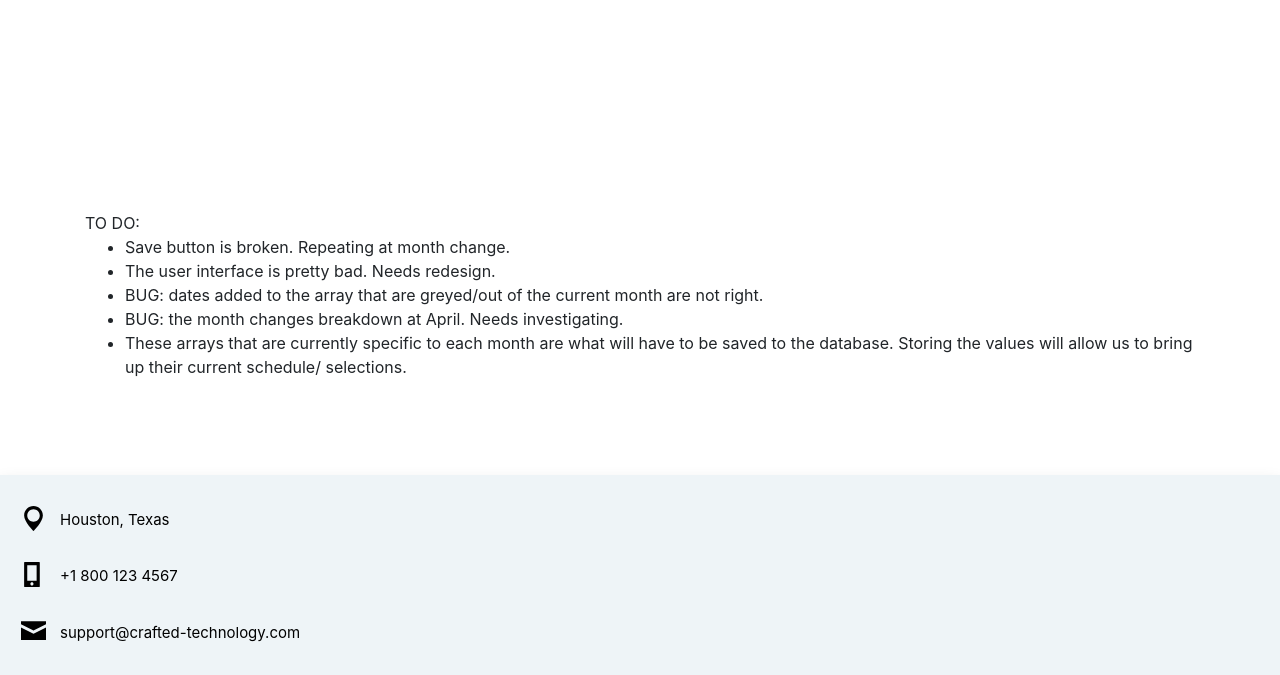
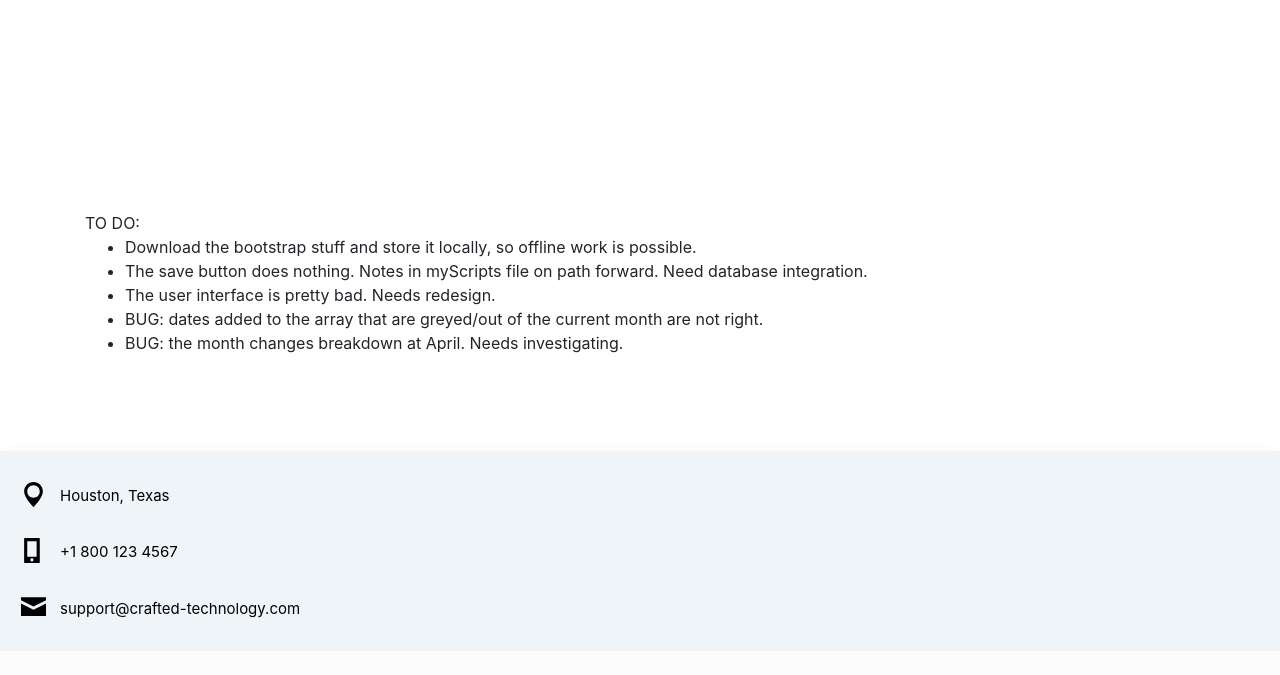
Before and after one commit to jpayne1349/scheduler, a Flask app: template app/templates/user_profile.html in a window 1280 px wide. Shown: the part 1066-1741 px from the top of the page. After the commit the page ends 1717 px from the top, so only its background shows below. Run offline with Flask 2, Linux system fonts and the light colour scheme; the template is opened without the code that fills it, so the values that code supplies are empty; parts of the project's set-up code (start-up, migrations or seed data) failed here and were passed over; some libraries are stand-ins or nearby versions.

Commit message:
updated todo list

```diff
--- a/app/templates/user_profile.html
+++ b/app/templates/user_profile.html
@@ -17,7 +17,11 @@
         TO DO:
         <ul>
             <li>
-                Save button is broken. Repeating at month change.
+                Download the bootstrap stuff and store it locally, so offline work is possible.
+            </li>
+            <li>
+                The save button does nothing. Notes in myScripts file on path forward.
+                Need database integration.
             </li>
             <li>
                 The user interface is pretty bad. Needs redesign.
@@ -28,12 +32,6 @@
             </li>
             <li>BUG: the month changes breakdown at April. Needs investigating.</li>
 
-            <li>These arrays that are currently specific
-                to each month are what will have to be saved
-                to the database. Storing the values will
-                allow us to bring up their current schedule/
-                selections.
-            </li>
             </ul>
 
     </div>
```
